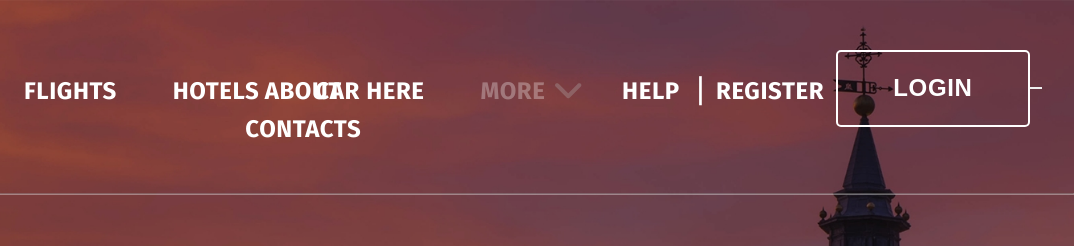
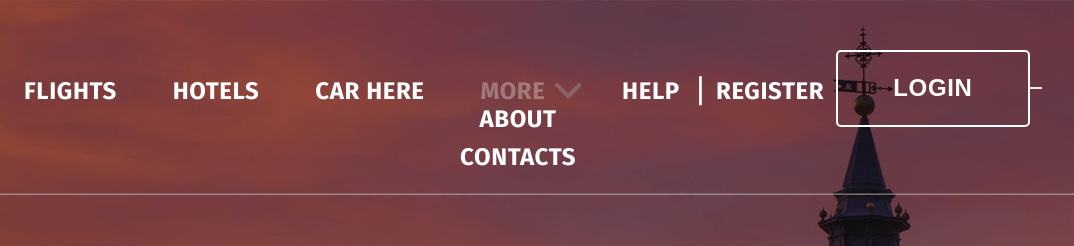
Before and after one commit to Necritto/get2_agency, a website built with webpack: page src/index.html in a window 1280 px wide. Both pictures are taken after a click on the item "MORE". Shown: the top 246 px of the page, 206-1280 px from the left. Built offline with nearby package versions, Linux system fonts and the light colour scheme.

Commit message:
Feature: implemented positioning of the additional menu [ref:no-ref]

```diff
--- a/src/assets/js/common.js
+++ b/src/assets/js/common.js
@@ -28,8 +28,14 @@ more.addEventListener('click', (e) => {
 
   // Additional navbar positioning
 
+  function createElementsUnder(anchor, elem) {
+    let coords = getCoords(anchor);
 
+    elem.style.left = coords.left - anchor.offsetWidth / 5 + 'px';
+    elem.style.top = coords.top + (anchor.offsetHeight - 10) +'px';
+  }
 
+  createElementsUnder(more, moreItem);
 });
 
 //  Login window
--- a/src/assets/scss/modules/header.scss
+++ b/src/assets/scss/modules/header.scss
@@ -66,8 +66,6 @@
   flex-direction: column;
   align-items: center;
   position: absolute;
-  @include size(150px, 100px);
-  border-radius: 20px;
 }
 
 .hide {
```
